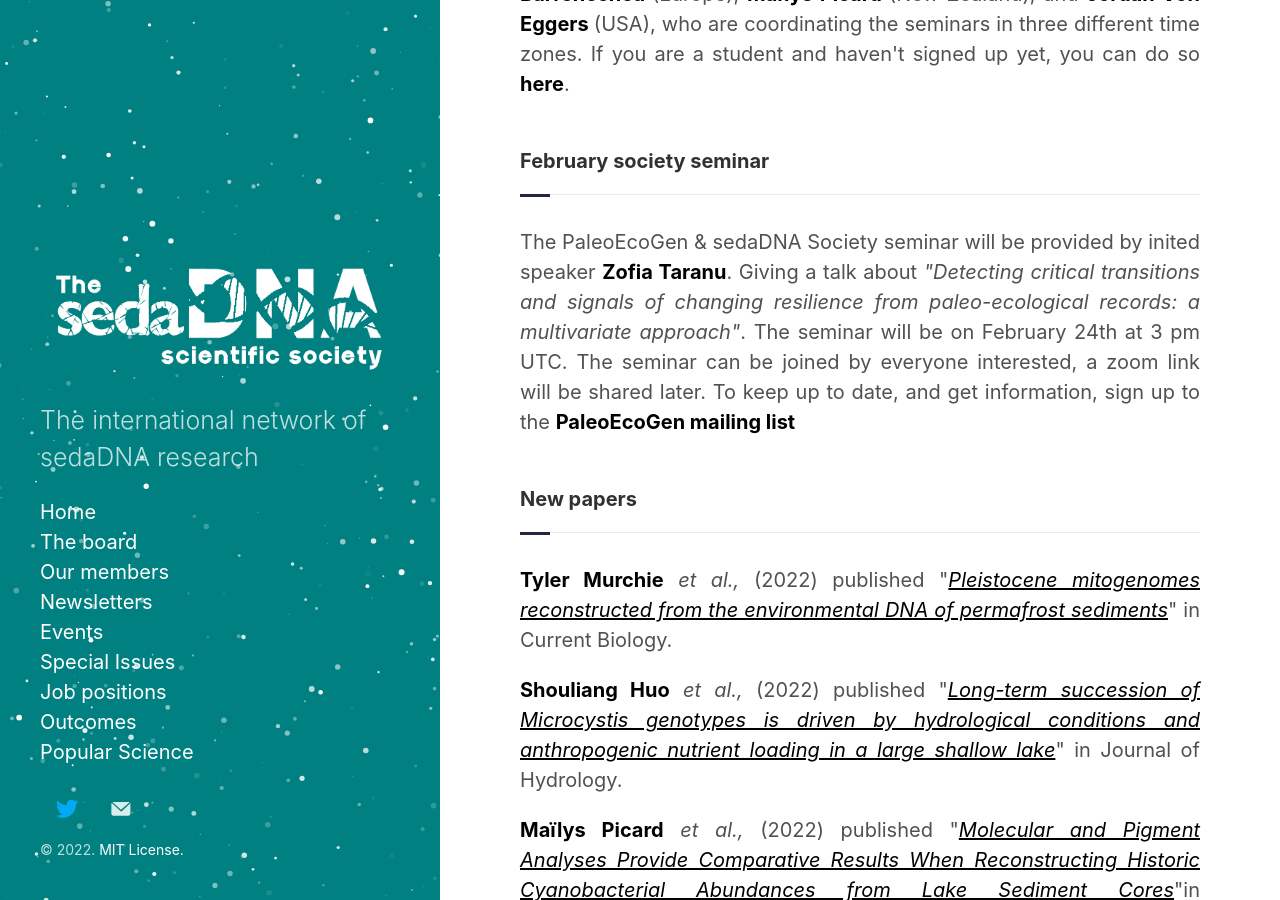
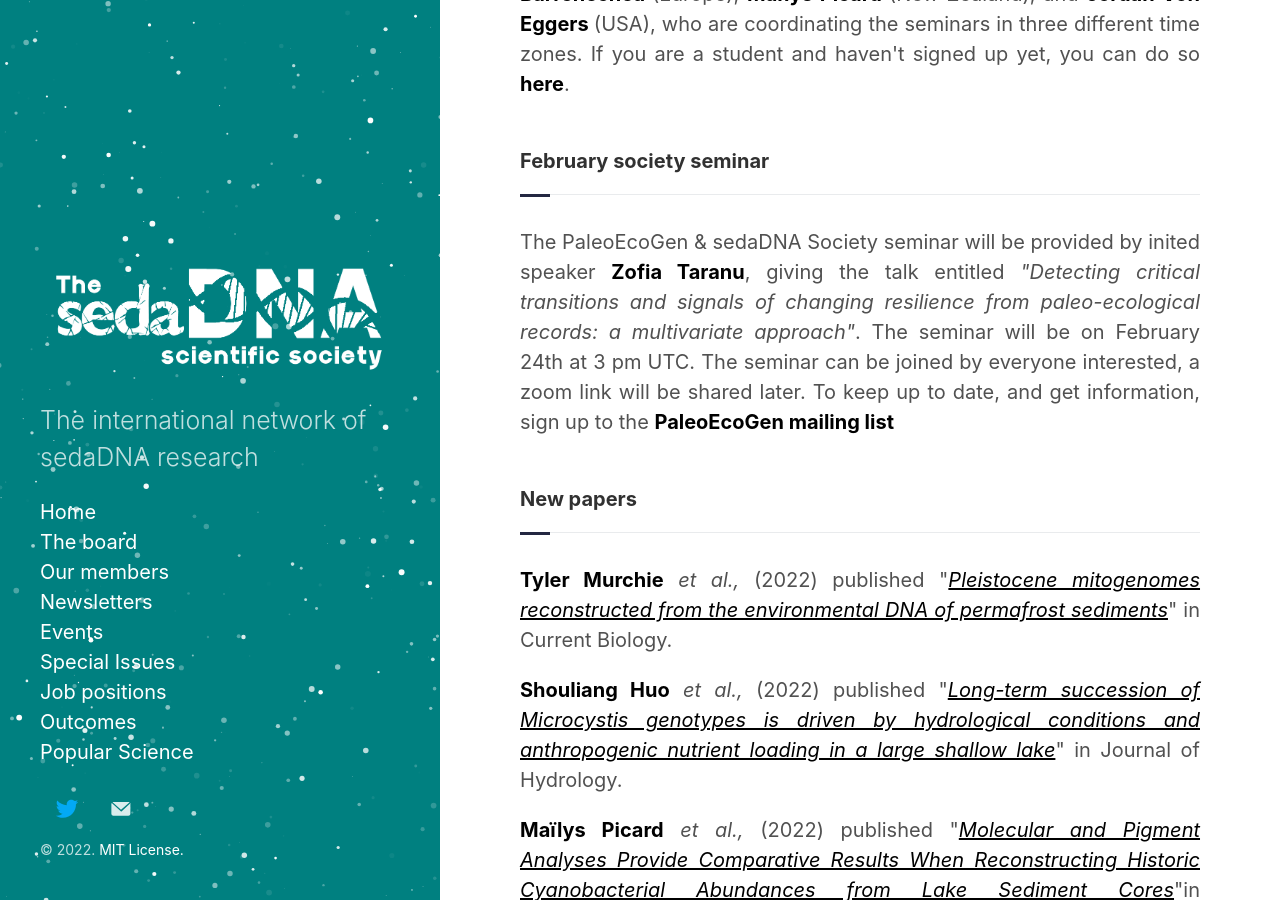
Before and after one commit to sedadna/sedadna.github.io, a Jekyll site: the page built from category/news/22-02.md, in a window 1280 px wide and 900 px high, scrolled down 505 px. Built offline with Jekyll 4.4.1, drawn with Linux system fonts in a browser that asks for light colours.

Commit message:
Update 22-02.md

```diff
--- a/category/news/22-02.md
+++ b/category/news/22-02.md
@@ -14,7 +14,7 @@ title: 22-02-News
 <br>
  <br>
 <div class="intro">
-<h4 class="section-title underline">February society seminar</h4><p>The PaleoEcoGen & sedaDNA Society seminar will be provided by inited speaker <a href="https://zofiaecaterinataranu.weebly.com" target="_blank"><b>Zofia Taranu</b></a>. Giving a talk about <i> "Detecting critical transitions and signals of changing resilience from paleo-ecological records: a multivariate approach"</i>. The seminar will be on February 24th at 3 pm UTC. The seminar can be joined by everyone interested, a zoom link will be shared later. To keep up to date, and get information, sign up to the <a href="https://listserv.unibe.ch/mailman/listinfo/paleoecogen.pages" target="_blank"><b>PaleoEcoGen mailing list</b></a>
+<h4 class="section-title underline">February society seminar</h4><p>The PaleoEcoGen & sedaDNA Society seminar will be provided by inited speaker <a href="https://zofiaecaterinataranu.weebly.com" target="_blank"><b>Zofia Taranu</b></a>, giving the talk entitled <i> "Detecting critical transitions and signals of changing resilience from paleo-ecological records: a multivariate approach"</i>. The seminar will be on February 24th at 3 pm UTC. The seminar can be joined by everyone interested, a zoom link will be shared later. To keep up to date, and get information, sign up to the <a href="https://listserv.unibe.ch/mailman/listinfo/paleoecogen.pages" target="_blank"><b>PaleoEcoGen mailing list</b></a>
 
 <br>
 <br>
```
